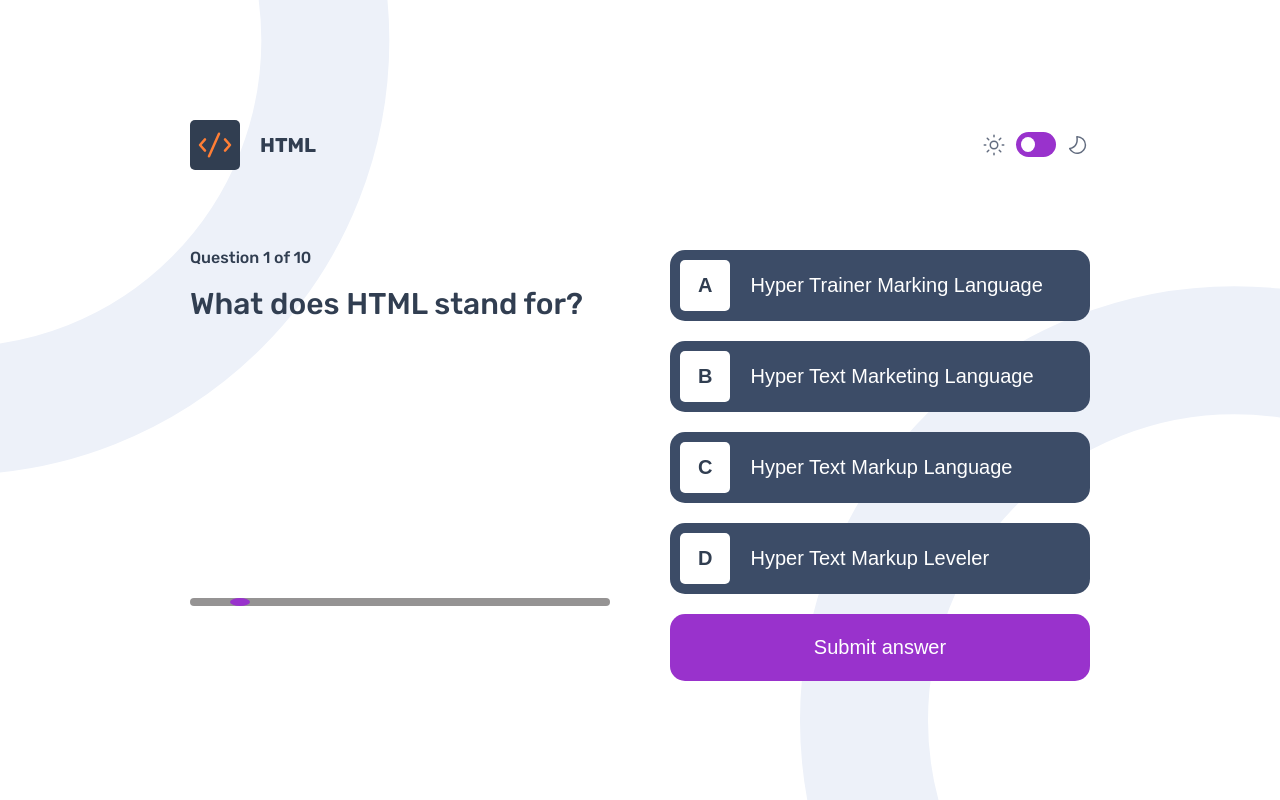
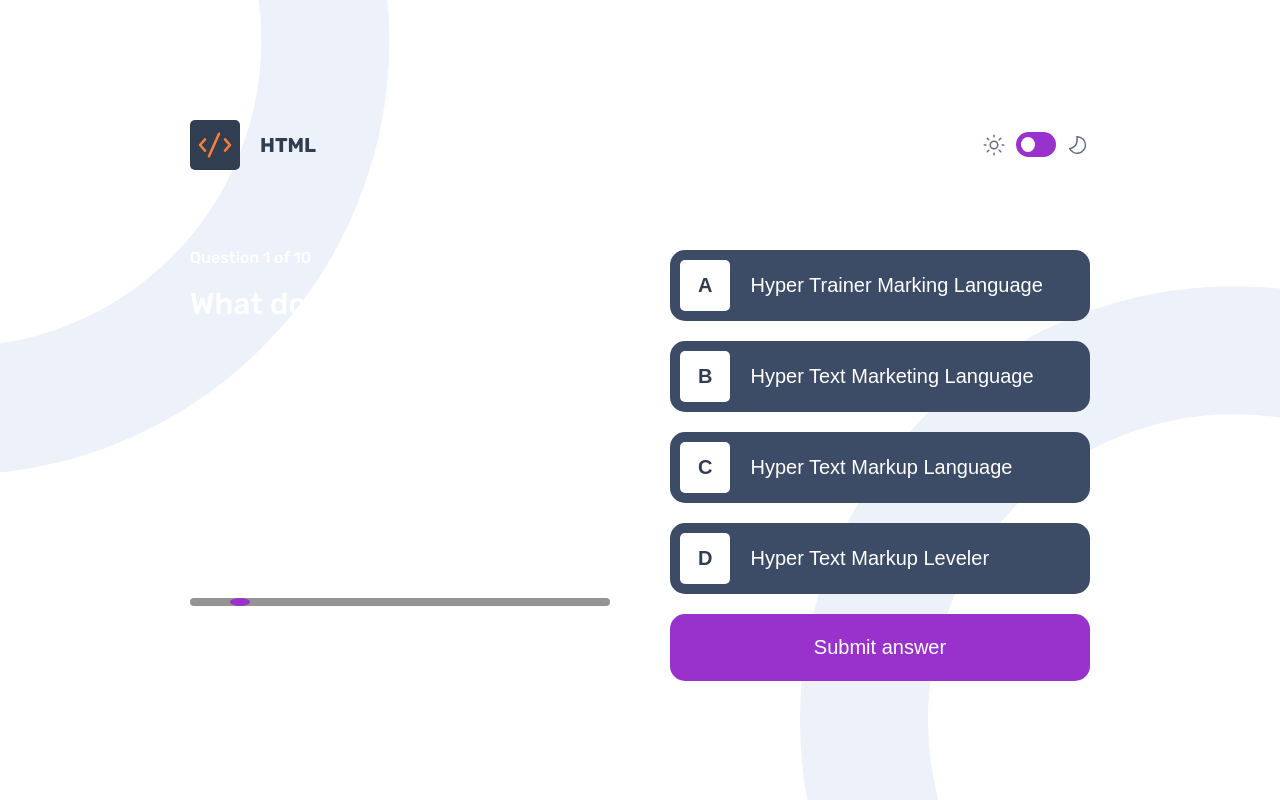
Before and after one commit to anointedosara/Frontend-Quiz-app, a plain HTML site: page index.html in a window 1280 px wide. Both pictures are taken after a click on the element "HTML". Drawn offline with Linux system fonts and the light colour scheme; files whose address does not match are found by name.

Commit message:
new commit

```diff
--- a/styles.css
+++ b/styles.css
@@ -182,7 +182,7 @@ p {
 }
 .question {
   width: 50%;
-  color: #313e51;
+  color: white;
   display: flex;
   justify-content: space-between;
   flex-direction: column;
```
